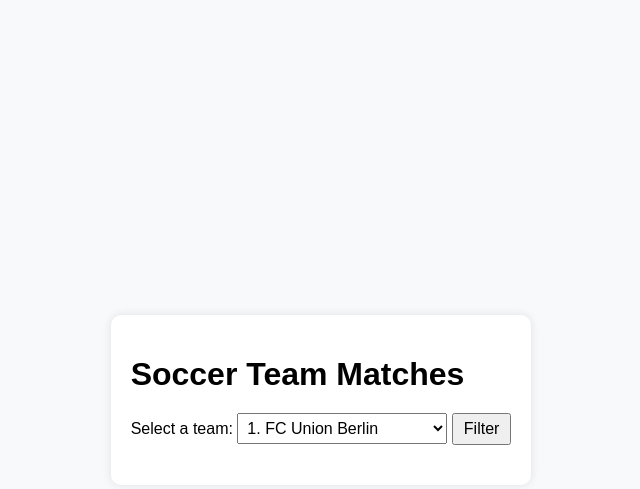
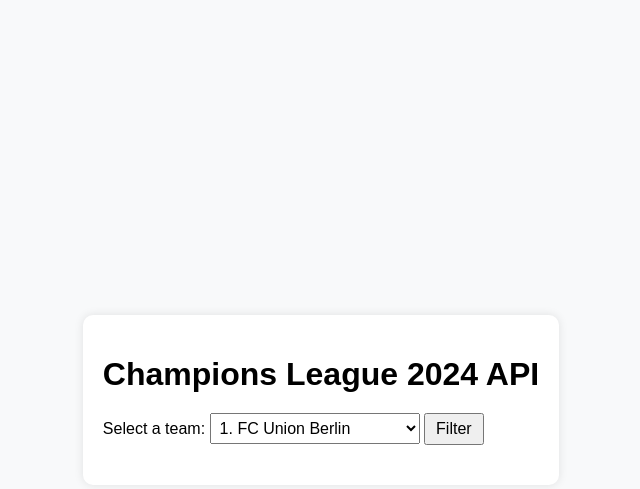
Before and after one commit to gmerlerati98/ChampionsLeagueHistoryApp, a Flask app: page / in a window 1280 px wide. Shown: the top 489 px of the page, without its empty margins (319-959 px from the left). Run offline with Flask 3, Linux system fonts and the light colour scheme.

Commit message:
Changes to app title

```diff
--- a/templates/index.html
+++ b/templates/index.html
@@ -8,7 +8,7 @@
 </head>
 <body>
     <div class="container">
-        <h1>Soccer Team Matches</h1>
+        <h1>Champions League 2024 API</h1>
         <form method="post" action="/filter">
             <label for="team">Select a team:</label>
             <select name="team" id="team">
```
Also changed, not shown: 1 other file.
